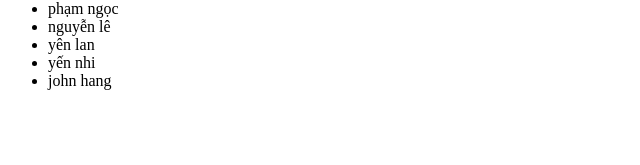
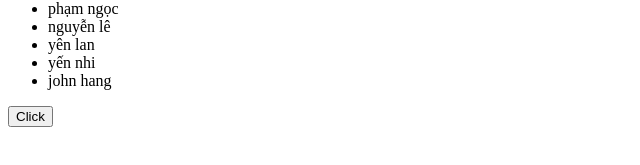
Before and after one commit to phamhoai0404/demoVue3_lan2, a Vue app: page /about in a window 1280 px wide. Shown: the part 439-604 px from the top of the page, without its empty margins (0-640 px from the left). Built offline with nearby package versions, Linux system fonts and the light colour scheme.

Commit message:
Add watch, watchEffect

```diff
--- a/src/components/Computed.vue
+++ b/src/components/Computed.vue
@@ -11,18 +11,19 @@
     <ul>
         <li v-for="(item, x) in listfillData" :key="x"> {{ item }}</li>
     </ul>
+    <button @click="onChange()">Click</button>
 </template>
 
 <script>
-    import { computed, ref, reactive } from 'vue'
+    import { computed, ref, reactive, watchEffect, watch } from 'vue'
     export default {
         setup() {
             const textArea = ref("");
             const listData = reactive(["Phạm Ngọc", "Nguyễn Lê", "Yên Lan", "Yến Nhi", "John Hang"]);
 
             //Sử dụng computed là khi thay đổi nó sẽ thay đổi tính toán theo nhá
-            const listfillData = computed(() =>{
-                let temp = textArea.value.toLowerCase();
+            const listfillData = computed(() => {
+                let temp = textArea.value.toLowerCase().trim();
                 console.log(" temp - ", temp);
 
                 // Nếu là  anofuntion chỉ có 1 câu lệnh thì không cần return ở trước listData.. cũng được
@@ -42,8 +43,26 @@
                 }).filter(it => it.includes(textArea.value.toLowerCase()))
             );
 
+            // Theo như RHP Team nói thì khi có sự thay đổi thì nó sẽ thực hiện mà không trả về giá trị nhá
+            watchEffect(() => {
+
+                // kiểu textArea sẽ thay đổi mà theo từng lần mình kích ấy
+                if(textArea.value){
+                    console.log("Vào watchEffect ...");
+                }
+            });
+
+
+            //watch (đơn giản ấy thì xem được sự  có sự thay đổi thì xẽ xem được) dữ liệu mới và dữ liệu cũ
+            watch((textArea), (newItem, oldItem) =>{
+                console.log( " watch: ", newItem, oldItem);
+            })
+
+            function onChange() {
+                // console.error(" hoa là: ", hoa);
+            }
             return {
-                textArea, listData, listfillData, listfillDatasss
+                textArea, listData, listfillData, listfillDatasss, onChange
             }
         }
 
```
